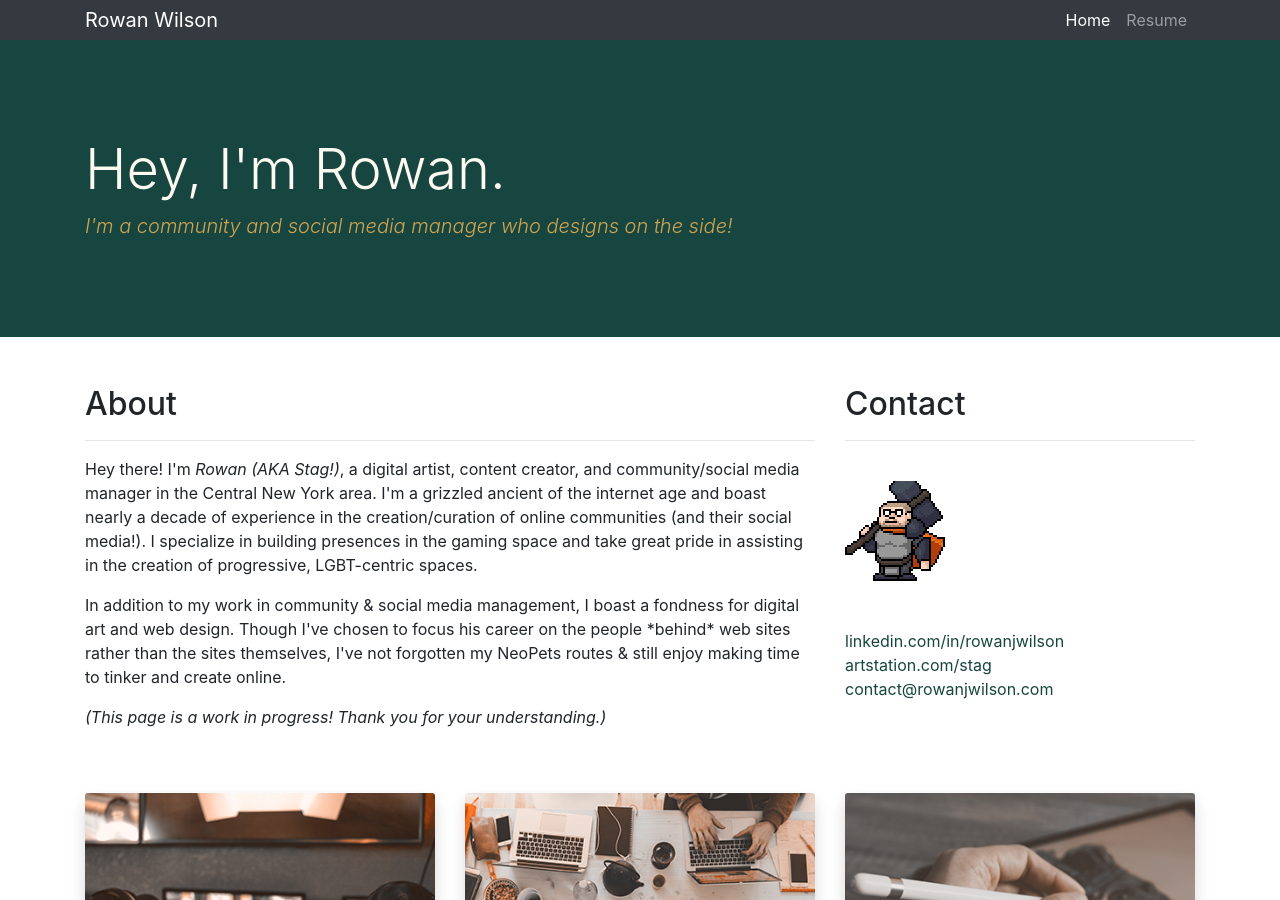
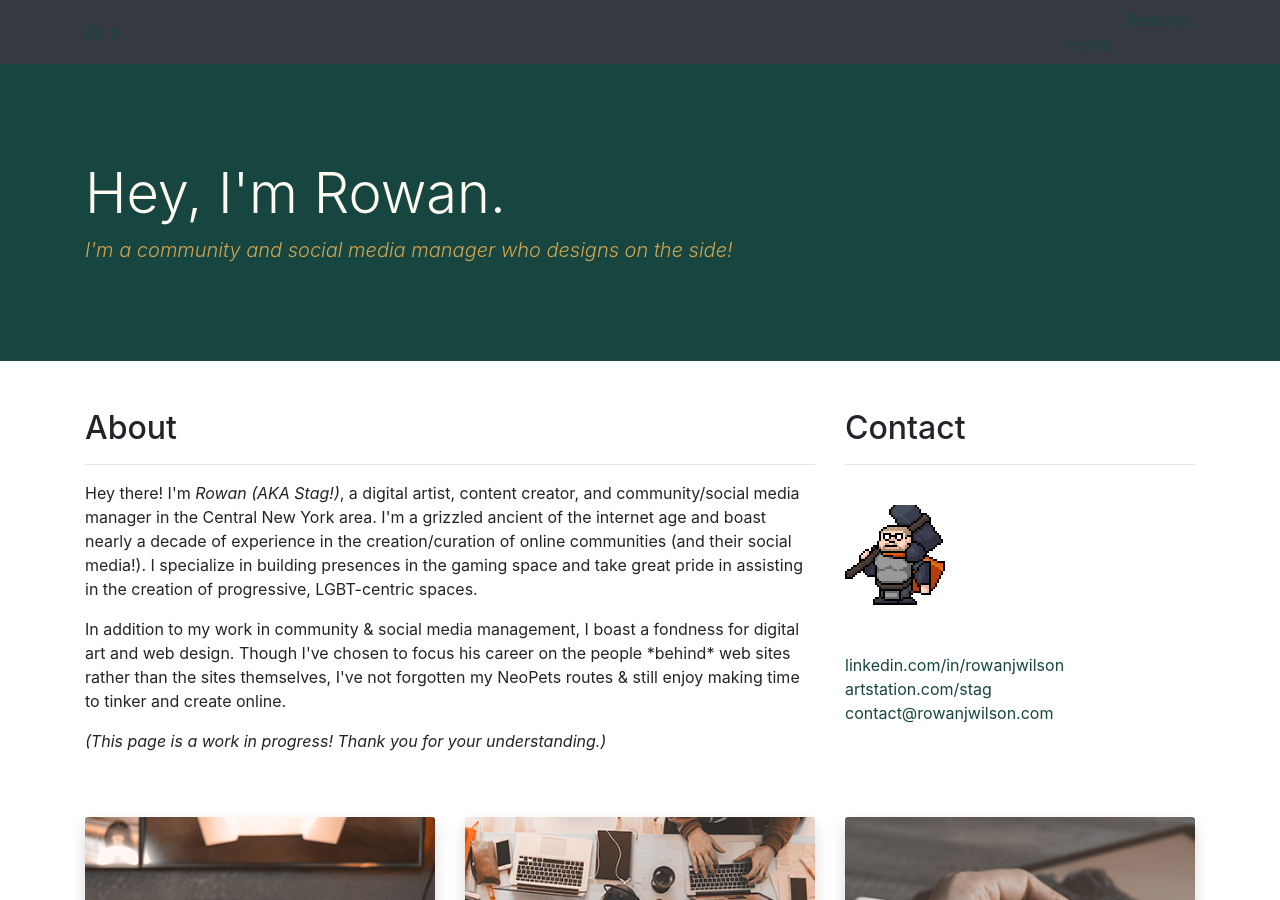
Before and after one commit to stagrunner/rowanjwilson, a Jekyll site: the page built from index.html, in a window 1280 px wide and 900 px high. Built offline with Jekyll 4.4.1, drawn with Linux system fonts in a browser that asks for light colours.

Commit message:
Update navigation.html

```diff
--- a/_includes/navigation.html
+++ b/_includes/navigation.html
@@ -1,8 +1,8 @@
 <!-- Navigation -->
-<nav class="navbar navbar-expand-lg navbar-dark bg-dark">
+<nav class="navbar navbar-expand-lg bg-dark" style="color:#123832">
   <div class="container">
     <a class="navbar-brand js-scroll-trigger" href="{{ site.baseurl }}/"
-      >Rowan Wilson</a
+      > /a
     >
     <button
       class="navbar-toggler ml-auto"
```
